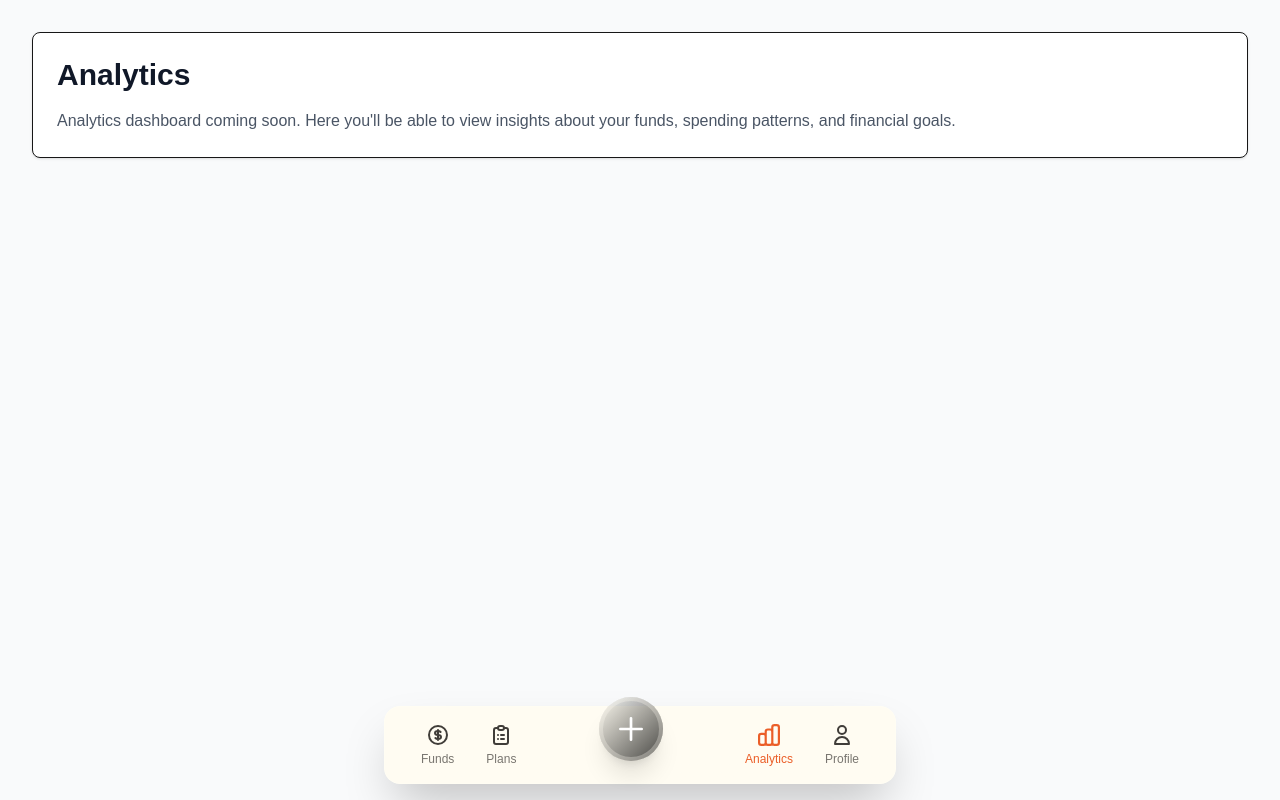
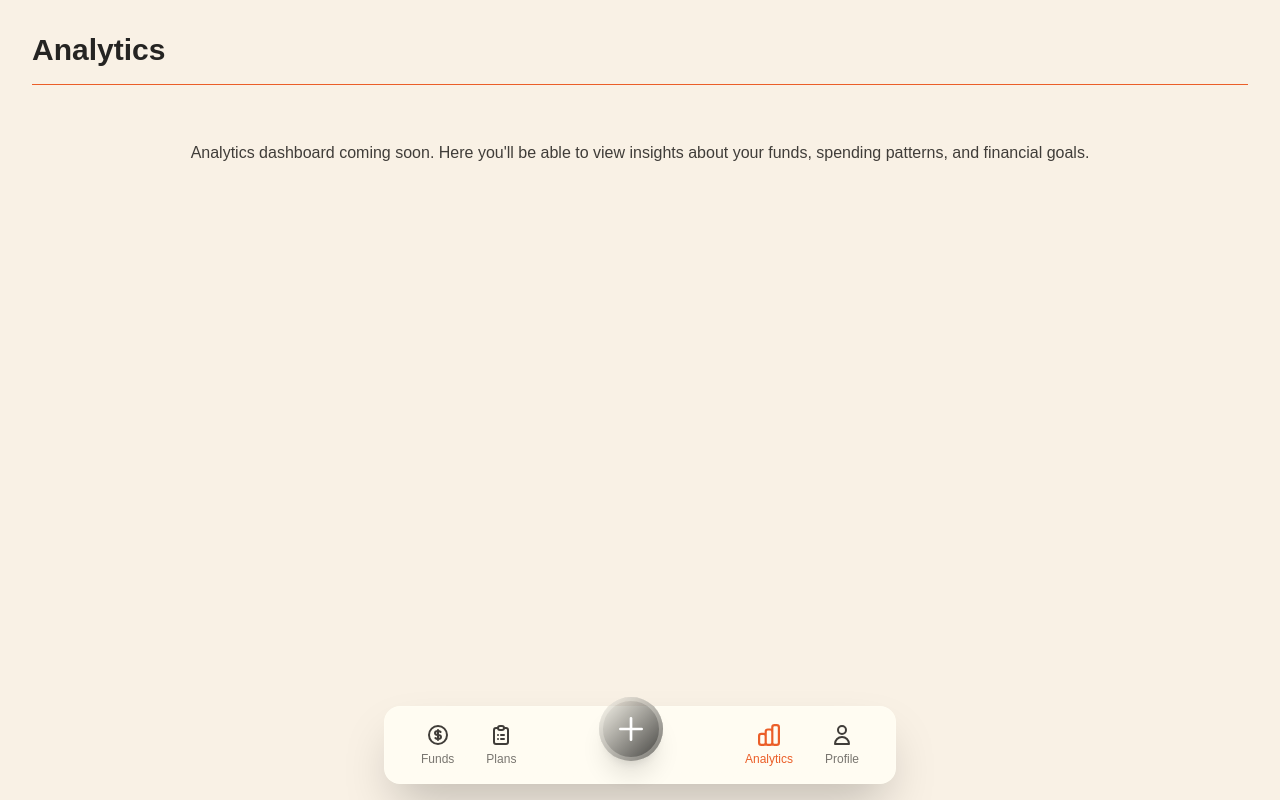
Before and after one commit to jweatherspoon/allocations-nextjs, a Next.js app: page /analytics in a window 1280 px wide. Built offline with nearby package versions, Linux system fonts and the light colour scheme.

Commit message:
refactor: update layout and structure of analytics, funds, plans, and profile pages

```diff
--- a/src/app/analytics/page.tsx
+++ b/src/app/analytics/page.tsx
@@ -1,15 +1,14 @@
+import BottomNav from '@/components/navigation/bottom-nav';
+import TitledPageContainer from '@/components/shared/containers/pages/titled-page-container';
+
 export default async function AnalyticsPage() {
   return (
-    <div className="min-h-screen bg-gray-50 py-8">
-      <div className="max-w-7xl mx-auto px-4 sm:px-6 lg:px-8">
-        <div className="bg-white rounded-lg shadow-sm border p-6">
-          <h1 className="text-3xl font-bold text-gray-900 mb-4">Analytics</h1>
-          <p className="text-gray-600">
-            Analytics dashboard coming soon. Here you&apos;ll be able to view insights about your funds,
-            spending patterns, and financial goals.
-          </p>
-        </div>
-      </div>
-    </div>
+    <TitledPageContainer title='Analytics'>
+      <p className='text-dusk text-center mt-10'>
+        Analytics dashboard coming soon. Here you&apos;ll be able to view
+        insights about your funds, spending patterns, and financial goals.
+      </p>
+      <BottomNav />
+    </TitledPageContainer>
   );
 }
--- a/src/app/funds/page.tsx
+++ b/src/app/funds/page.tsx
@@ -3,6 +3,7 @@ import Link from 'next/link';
 import { getUserFunds } from '@/api/funds/funds.api';
 import FundCard from '@/components/funds/list/fund-card';
 import { FundsTitle } from '@/components/funds/list/funds-title';
+import BottomNav from '@/components/navigation/bottom-nav';
 import TitledPageContainer from '@/components/shared/containers/pages/titled-page-container';
 
 export default async function ListFundsPage() {
@@ -80,6 +81,7 @@ export default async function ListFundsPage() {
           ))}
         </div>
       )}
+      <BottomNav />
     </TitledPageContainer>
   );
 }
--- a/src/app/layout.tsx
+++ b/src/app/layout.tsx
@@ -1,7 +1,5 @@
 import './globals.css';
 import { Geist, Geist_Mono } from 'next/font/google';
-
-import BottomNav from '@/components/navigation/bottom-nav';
 
 import type { Metadata } from 'next';
 
@@ -34,7 +32,6 @@ export default function RootLayout({
         className={`${geistSans.variable} ${geistMono.variable} antialiased`}
       >
         <div>{children}</div>
-        <BottomNav />
       </body>
     </html>
   );
--- a/src/app/plans/page.tsx
+++ b/src/app/plans/page.tsx
@@ -1,6 +1,7 @@
 import Link from 'next/link';
 
 import { getUserPlans } from '@/api/plans/plans.api';
+import BottomNav from '@/components/navigation/bottom-nav';
 import { PlanDetailsCard } from '@/components/plans/list/plan-details-card';
 import TitledPageContainer from '@/components/shared/containers/pages/titled-page-container';
 
@@ -94,6 +95,7 @@ export default async function PlansPage() {
           </div>
         </div>
       )}
+      <BottomNav />
     </TitledPageContainer>
   );
 }
--- a/src/app/profile/page.tsx
+++ b/src/app/profile/page.tsx
@@ -1,22 +1,18 @@
 import { auth0 } from '@/api/auth/auth0.api';
+import TitledPageContainer from '@/components/shared/containers/pages/titled-page-container';
+import DetailsSectionContainer from '@/components/shared/containers/sections/details-section-container';
 
 export default async function ProfilePage() {
   const session = await auth0.getSession();
 
   return (
-    <div className='min-h-screen bg-gray-50 py-8'>
-      <div className='max-w-4xl mx-auto px-4 sm:px-6 lg:px-8'>
-        <div className='bg-white rounded-lg shadow-sm border p-6 mb-6'>
-          <h1 className='text-3xl font-bold text-gray-900 mb-4'>
-            Profile & Settings
-          </h1>
-          <p className='text-gray-600 mb-8'>
-            Manage your account settings and preferences.
-          </p>
-
+    <TitledPageContainer
+      title='Profile & Settings'
+      subtitle='Manage your account settings and preferences.'
+    >
       <div className='space-y-6'>
         {/* Profile Section */}
-            <div className='border-b pb-6'>
+        <DetailsSectionContainer>
           <h2 className='text-xl font-semibold text-gray-900 mb-4'>
             Profile Information
           </h2>
@@ -54,27 +50,25 @@ export default async function ProfilePage() {
               </div>
             )}
           </div>
-            </div>
+        </DetailsSectionContainer>
 
         {/* Settings Section */}
-            <div className='border-b pb-6'>
-              <h2 className='text-xl font-semibold text-gray-900 mb-4'>
-                Settings
-              </h2>
+        <DetailsSectionContainer>
+          <h2 className='text-xl font-semibold text-gray-900 mb-4'>Settings</h2>
           <div className='text-gray-600'>
             <p>Application settings coming soon.</p>
           </div>
-            </div>
+        </DetailsSectionContainer>
 
         {/* Preferences Section */}
-            <div className='border-b pb-6'>
+        <DetailsSectionContainer>
           <h2 className='text-xl font-semibold text-gray-900 mb-4'>
             Preferences
           </h2>
           <div className='text-gray-600'>
             <p>User preferences coming soon.</p>
           </div>
-            </div>
+        </DetailsSectionContainer>
 
         {/* Logout Section */}
         <div>
@@ -86,8 +80,6 @@ export default async function ProfilePage() {
           </a>
         </div>
       </div>
-        </div>
-      </div>
-    </div>
+    </TitledPageContainer>
   );
 }
```
Lines whose indentation alone changed are shown as unchanged.
